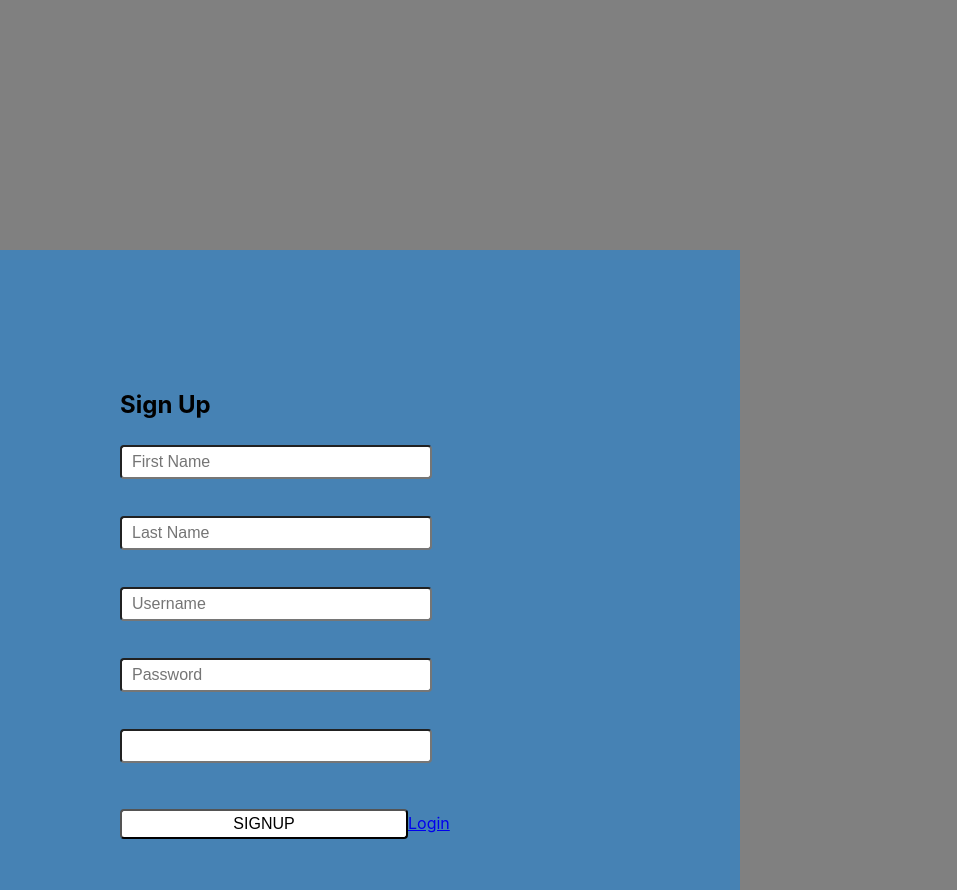
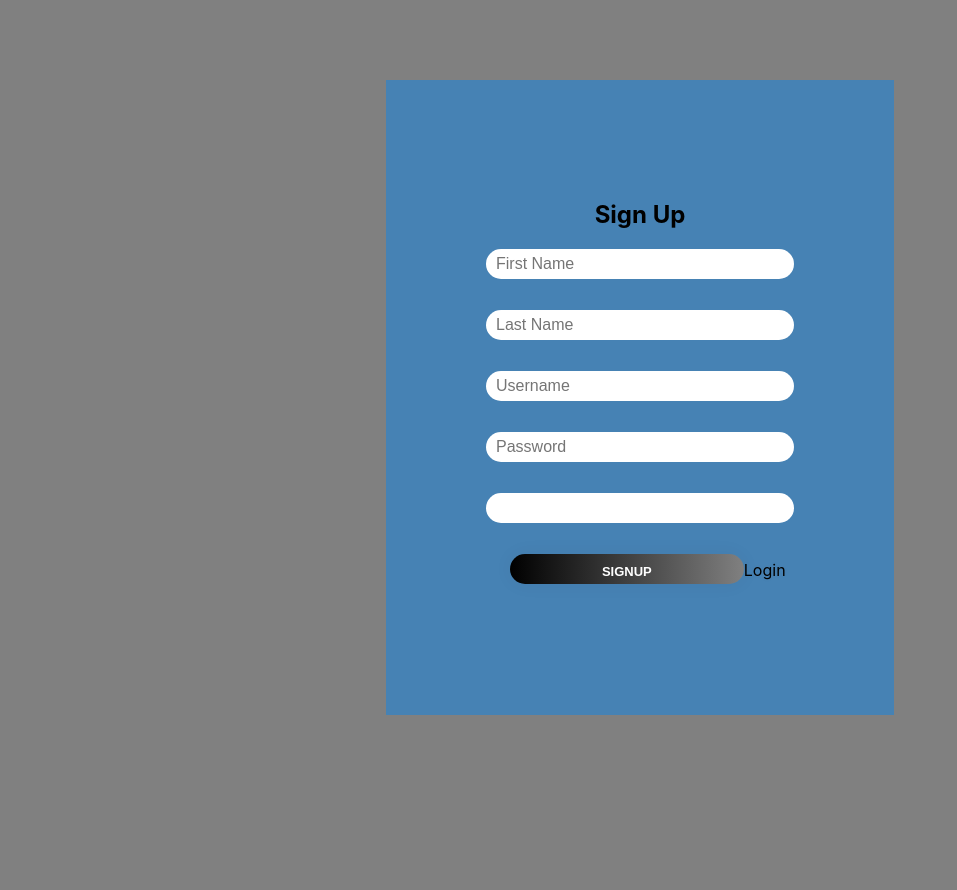
Before and after one commit to sumakartik/capstone-frontend, a React (Create React App) app: page /signup in a window 1280 px wide. Shown: the whole page, without its empty margins (0-957 px from the left). After the commit the page ends 800 px from the top, so only its background shows below. Built offline with nearby package versions, Linux system fonts and the light colour scheme; no server answers.

Commit message:
Update styles.css

```diff
--- a/src/components/LoginSignup/styles.css
+++ b/src/components/LoginSignup/styles.css
@@ -47,43 +47,107 @@ form {
   } */
 
   body {
-    width: 100px;
-    display: inline-table;
+    text-align: center;
     background-color: gray;
-    display: inline-flexbox;
+
 }
 form {
-    width: 500px;
-    height: 400px;
-    margin: 0 auto;
+    width: auto;
+    height:auto;
+    margin-top: 10vh;
+    margin-left: auto;
+    margin-right: auto;
+    text-align: center;
     display: inline-block;
-    flex-direction: column;
+    align-self: center;
     background: steelblue;
-    padding: 120px;
-    margin-top: 250px;
+    padding: 100px;
+
+
+
 }
 .login-btn {
-    padding: auto;
-    width: auto;
-    height: auto;
-    margin-top: 15px;
+    cursor: pointer;
+        border-radius: 5em;
+        color: #fff;
+        background: linear-gradient(to right, black, gray);
+        border: 0;
+        padding-left: 40px;
+        padding-right: 40px;
+        padding-bottom: 10px;
+        padding-top: 10px;
+        font-family: 'Ubuntu', sans-serif;
+        font-weight: 900;
+        margin-left: 5%;
+        font-size: 13px;
+        box-shadow: 0 0 20px 1px rgba(0, 0, 0, 0.04);
 }
+
+.link{
+    text-shadow: 0px 0px 3px rgba(117, 117, 117, 0.12);
+    color: black;
+    padding-top: 15px;
+}
+
+a {
+    text-shadow: 0px 0px 3px rgba(117, 117, 117, 0.12);
+    color: black;
+    text-decoration: none
+}
+
 .-btn {
-    margin-top: 15px;
+    cursor: pointer;
+        border-radius: 5em;
+        color: #fff;
+        background: linear-gradient(to right, black, gray);
+        border: 0;
+        padding-left: 40px;
+        padding-right: 40px;
+        padding-bottom: 10px;
+        padding-top: 10px;
+        font-family: 'Ubuntu', sans-serif;
+        font-weight: 900;
+        margin-left: 5%;
+        font-size: 13px;
+        box-shadow: 0 0 20px 1px rgba(0, 0, 0, 0.04);
 }
+/* input {
+    border-radius: 5em;
+    color: #fff;
+    background: #fff;
+    border: 0;
+    padding-left: 40px;
+    padding-right: 40px;
+    padding-bottom: 10px;
+    padding-top: 10px;
+    font-family: 'Ubuntu', sans-serif;
+    font-weight: 900;
+    margin-left: 5%;
+    margin-bottom: 31px;
+    font-size: 13px;
+    transition: all 250ms ease-in-out;
+     */
 input {
     background-color: white;
-    margin-top: 6px;
+
     min-width: 18em;
     height: 30px;
     padding: 0px 10px;
     font-size: 16px;
     font-family: sans-serif;
-    border-radius: 4px;
     margin-bottom: 31px;
     transition: all 250ms ease-in-out;
+    border-radius: 15px;
+    border: 0;
+
 }
 input:hover {
-    background-color: gray;
-    box-shadow: 0px 0px 14px 0.3px gray;
+    background-color: steelblue;
+    box-shadow: 0px 0px 14px 0.3px steelblue;
 }
+
+.login-status{
+background-color: steelblue;
+color: black;
+border: 0;
+}
```
